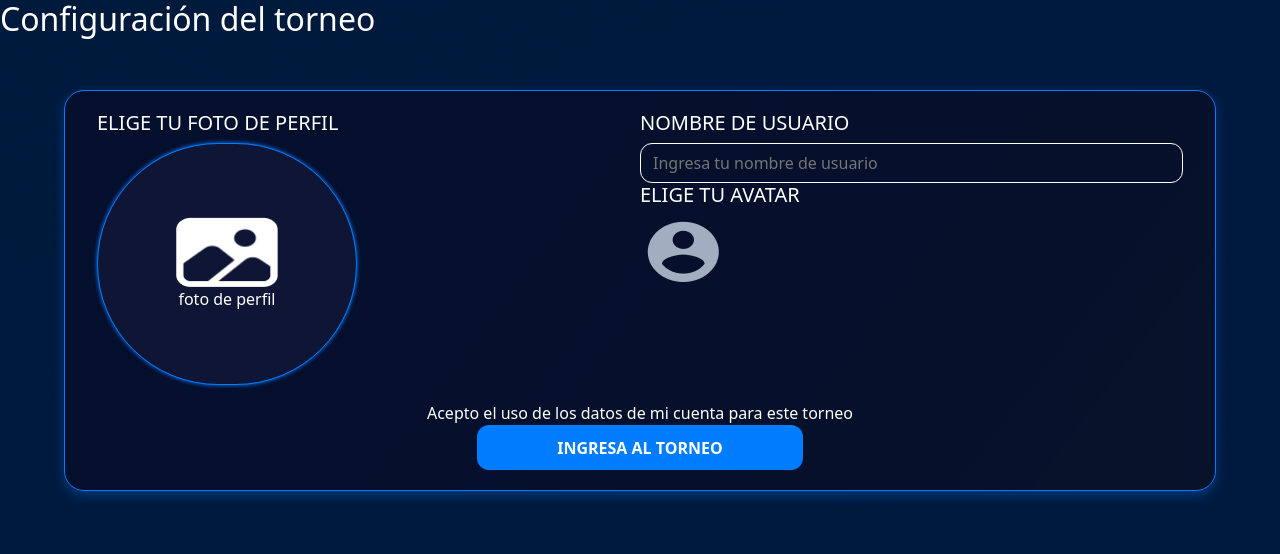
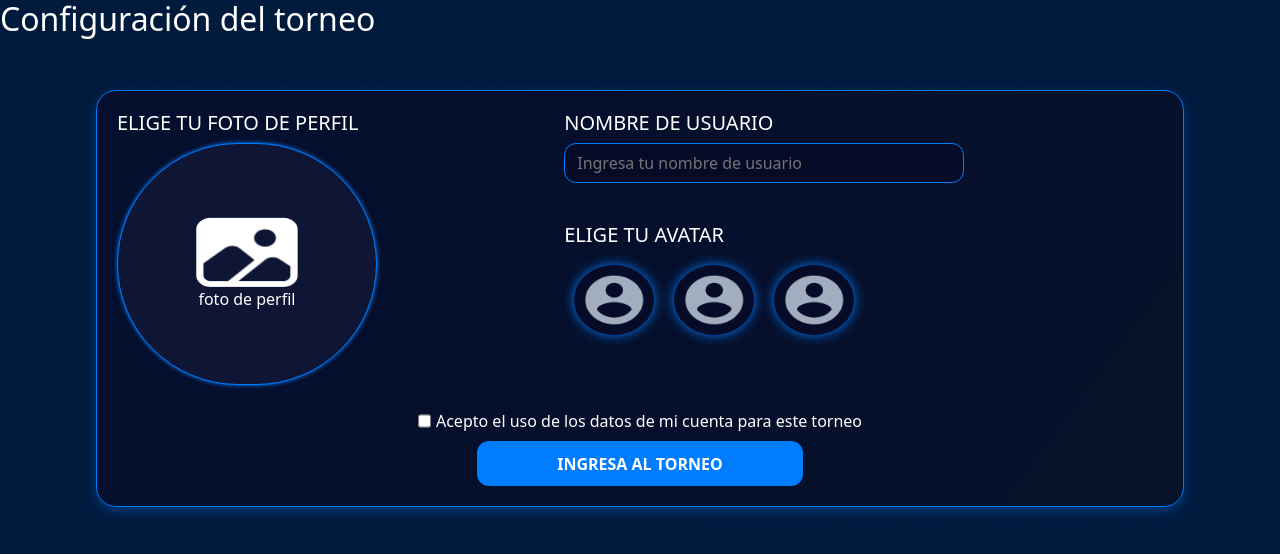
Before and after one commit to Global-S1/proptrading-impulse-training-angular, an Angular app: page / in a window 1280 px wide. Shown: the top 554 px of the page. Built offline with nearby package versions, Linux system fonts and the light colour scheme.

Commit message:
style(elevate): Añadiendo estilos en styles.scss

```diff
--- a/src/app/modules/elevate/elevate.component.html
+++ b/src/app/modules/elevate/elevate.component.html
@@ -1,6 +1,6 @@
 <h2>Configuración del torneo</h2>
 <form>
-  <div class="container">
+  <div class="containerUser">
     <div class="photo-user">
       <h5>ELIGE TU FOTO DE PERFIL</h5>
 
@@ -12,18 +12,36 @@
     </div>
 
     <div class="data-user">
-      <h5>NOMBRE DE USUARIO</h5>
-      <app-input placeholder="Ingresa tu nombre de usuario"></app-input>
-      <h5>ELIGE TU AVATAR</h5>
       <div>
-        <div>
-          <img src="../../../assets/Account circle.png" alt="" />
+        <h5>NOMBRE DE USUARIO</h5>
+        <app-input
+          placeholder="Ingresa tu nombre de usuario"
+          custom="text-elevate"
+        ></app-input>
+      </div>
+
+      <div>
+        <h5>ELIGE TU AVATAR</h5>
+        <div class="containerAvatar">
+          <div class="avatar">
+            <img src="../../../assets/Account circle.png" alt="" />
+          </div>
+
+          <div class="avatar">
+            <img src="../../../assets/Account circle.png" alt="" />
+          </div>
+
+          <div class="avatar">
+            <img src="../../../assets/Account circle.png" alt="" />
+          </div>
+          <!-- class="w-75 h-75" -->
         </div>
       </div>
     </div>
   </div>
 
   <div class="condicional">
+    <app-input type="checkbox"></app-input>
     <span>Acepto el uso de los datos de mi cuenta para este torneo</span>
   </div>
 
--- a/src/app/shared/core/input/input.component.scss
+++ b/src/app/shared/core/input/input.component.scss
@@ -28,3 +28,9 @@ input {
   border: none;
   border-radius: 0;
 }
+
+.text-elevate {
+  border-radius: 12px;
+  border: 1px solid #007cff;
+  background: #060b28;
+}
--- a/src/styles.scss
+++ b/src/styles.scss
@@ -395,9 +395,13 @@ app-mask {
     form {
       display: flex;
       flex-direction: column;
+      justify-content: center;
       align-items: center;
+      width: 85%;
+      max-width: 1132px;
+
       margin: auto;
-      width: 90%;
+      padding: 20px;
 
       background: linear-gradient(
         127deg,
@@ -407,18 +411,29 @@ app-mask {
       border: 1px solid #007cff;
       border-radius: 20px;
       box-shadow: 0px 4px 12px 0px rgba(0, 124, 255, 0.34);
-      padding: 20px;
 
-      .container {
+      @media (max-width: 730px) {
+        background: transparent;
+        border: none;
+        box-shadow: none
+      }
+
+      .containerUser {
         display: flex;
         justify-content: space-between;
         align-items: flex-start;
 
         width: 100%;
+        gap: 0 16px;
+
+        @media (max-width: 730px) {
+          flex-direction: column;
+          align-items: center;
         }
 
         .photo-user {
-        width: 50%;
+          width: 40%;
+
 
           img {
             width: 102.366px;
@@ -444,11 +459,75 @@ app-mask {
         }
 
         .data-user {
-        width: 50%;
+          width: 60%;
+          margin-left: 2rem;
+
+          display: grid;
+          gap: 40px 0;
+
+          app-input {
+            input {
+              max-width: 400px;
+            }
+          }
+
+          .containerAvatar {
+            display: flex;
+            align-items: center;
+
+            padding-left: 10px;
+            gap: 0 20px;
+
+            width: 100%;
+            height: 90px;
+
+            overflow-y: hidden;
+            overflow-x: auto;
+
+            &::-webkit-scrollbar {
+              background-color: #062b63;
+              height: 5px;
+            }
+
+            &::-webkit-scrollbar-thumb {
+              background-color: #007cff;
+              border-radius: 8px;
+            }
+
+            &::-webkit-scrollbar-button {
+              height: 0;
+              width: 0;
+            }
+
+            .avatar {
+              display: flex;
+              justify-content: center;
+              align-items: center;
+
+              background-color: #060b28;
+              border-radius: 50%;
+
+              width: 80px;
+              height: 70px;
+
+              fill: #060b28;
+              stroke: #007cff;
+              filter: drop-shadow(0px 0px 6px #007cff);
+
+              img {
+                width: 70px;
+                height: 60px;
+              }
+            }
+          }
+        }
       }
 
       .condicional {
         grid-area: condicional;
+        display: flex;
+        align-items: center;
+        gap: 0 5px;
         text-align: center;
       }
 
```
Lines whose indentation alone changed are shown as unchanged.
